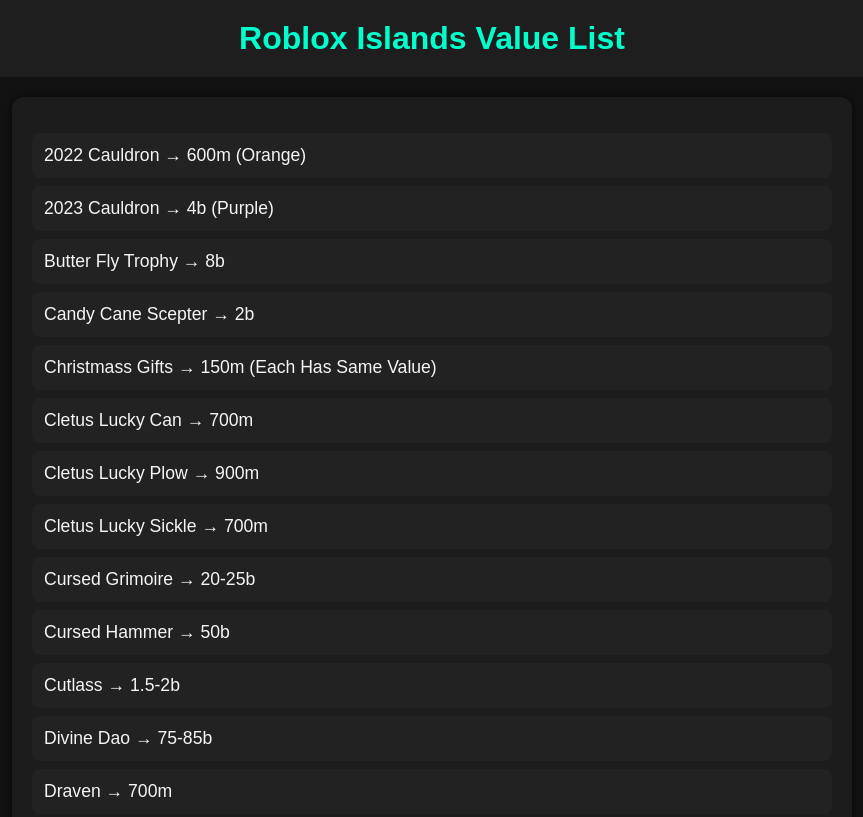
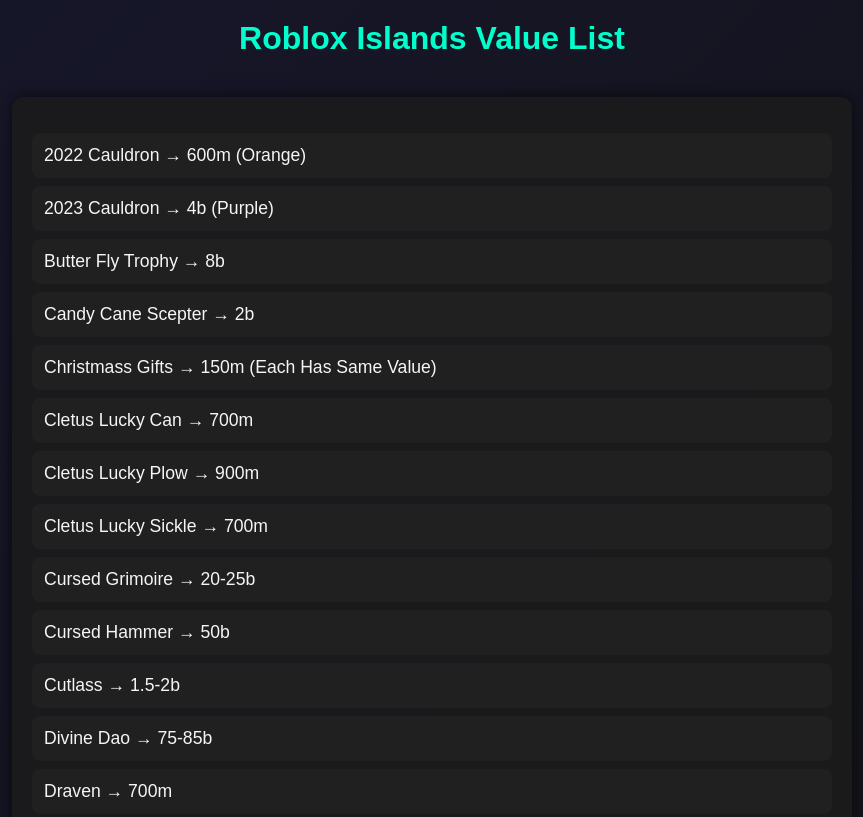
Before and after one commit to cioxz/Value-List, a plain HTML site: page index.html in a window 1280 px wide. Shown: the top 817 px of the page, without its empty margins (208-1071 px from the left). Drawn offline with Linux system fonts and the light colour scheme.

Commit message:
Update index.html

```diff
--- a/index.html
+++ b/index.html
@@ -5,40 +5,54 @@
   <meta name="viewport" content="width=device-width, initial-scale=1.0">
   <title>Roblox Islands Value List</title>
   <style>
+    /* Animated gradient background */
     body {
       font-family: Arial, sans-serif;
-      background: #121212;
-      color: #f5f5f5;
       margin: 0;
       padding: 0;
+      min-height: 100vh;
+      background: linear-gradient(-45deg, #1e1e1e, #121212, #1a1a40, #2a1a40);
+      background-size: 400% 400%;
+      animation: gradientBG 15s ease infinite;
+      color: #f5f5f5;
     }
+
+    @keyframes gradientBG {
+      0% {background-position: 0% 50%;}
+      50% {background-position: 100% 50%;}
+      100% {background-position: 0% 50%;}
+    }
+
     header {
-      background: #1e1e1e;
       text-align: center;
       padding: 20px;
       font-size: 2rem;
       font-weight: bold;
       color: #00ffcc;
     }
+
     .container {
       max-width: 800px;
       margin: 20px auto;
-      background: #1c1c1c;
+      background: rgba(28, 28, 28, 0.85); /* semi-transparent for readability */
       padding: 20px;
       border-radius: 12px;
-      box-shadow: 0 0 10px rgba(0,0,0,0.5);
+      box-shadow: 0 0 15px rgba(0,0,0,0.6);
     }
+
     ul {
       list-style: none;
       padding: 0;
     }
+
     li {
-      background: #222;
+      background: rgba(34, 34, 34, 0.8);
       margin: 8px 0;
       padding: 12px;
       border-radius: 8px;
       font-size: 1.1rem;
     }
+
     footer {
       text-align: center;
       padding: 15px;
```
